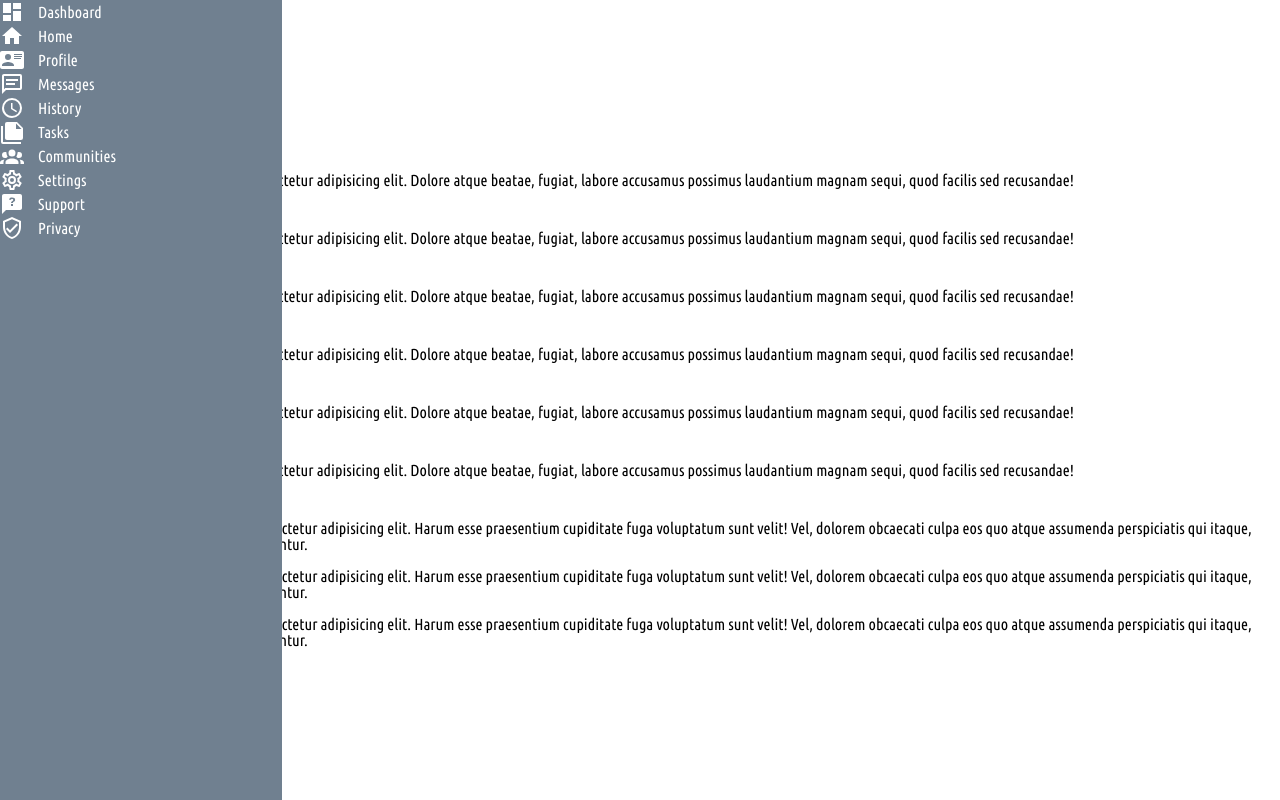
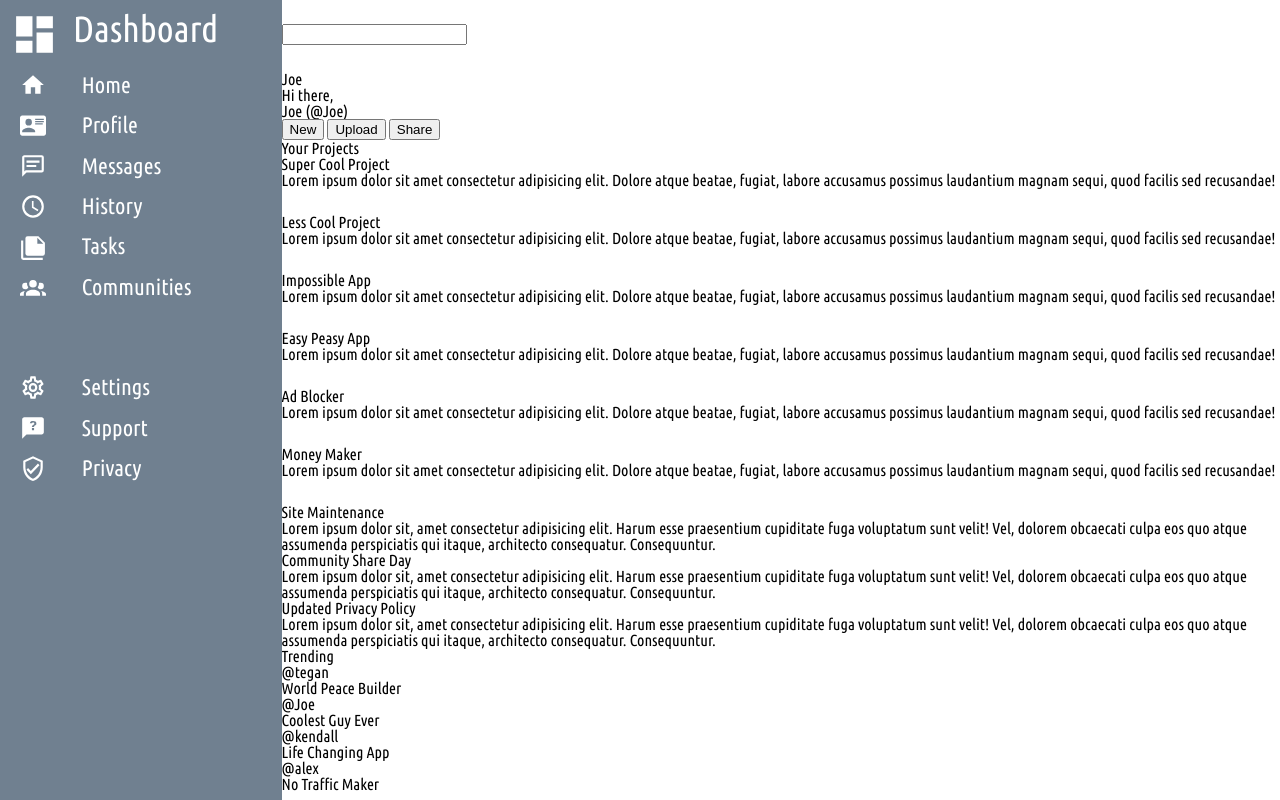
Before and after one commit to joejordan1994/admin-dashboard, a plain HTML site: page Code/index.html in a window 1280 px wide. Drawn offline with Linux system fonts and the light colour scheme.

Commit message:
Completed drawer
- Drawer looks good and seems to be working. Not pushing content too far to one side or the other.
- Beginning work on navbar.

```diff
--- a/Code/styles.css
+++ b/Code/styles.css
@@ -56,6 +56,11 @@ body {
   display: inline;
 }
 
+.drawer:hover ~ .navbar,
+.drawer:hover ~ .content {
+  margin-left: calc(var(--drawer-width) - 5rem);
+}
+
 .menuItem {
   color: var(--text-secondary);
   display: flex;
@@ -68,10 +73,41 @@ body {
   cursor: pointer;
 }
 
+.drawer > div:not(:first-child) > * {
+  padding: 1vw 0.1vw 0.1vw 0vw;
+  font-size: calc(20px + 0.2vw);
+  padding-left: 20px;
+}
+
+.drawer > div:not(:first-child) > img {
+  width: calc(20px + 0.5vw);
+  height: calc(20px + 0.5 vw);
+}
+
+.drawer > div:nth-child(8) {
+  padding-top: 60px;
+}
+
+.dashboard {
+  font-size: clamp(12px, calc(25px + 0.9vw), 50px);
+}
+
+.dashboard img {
+  display: flex;
+  align-items: center;
+  justify-content: flex-start;
+  width: calc(40px + 0.7vw);
+  height: calc(40px + 0.7vw);
+  padding-left: 10px;
+  padding-top: 10px;
+}
+
 .navbar {
   grid-area: nav;
+  transition: var(--transition-notDrawer);
 }
 
 .content {
   grid-area: content;
+  transition: var(--transition-notDrawer);
 }
```
